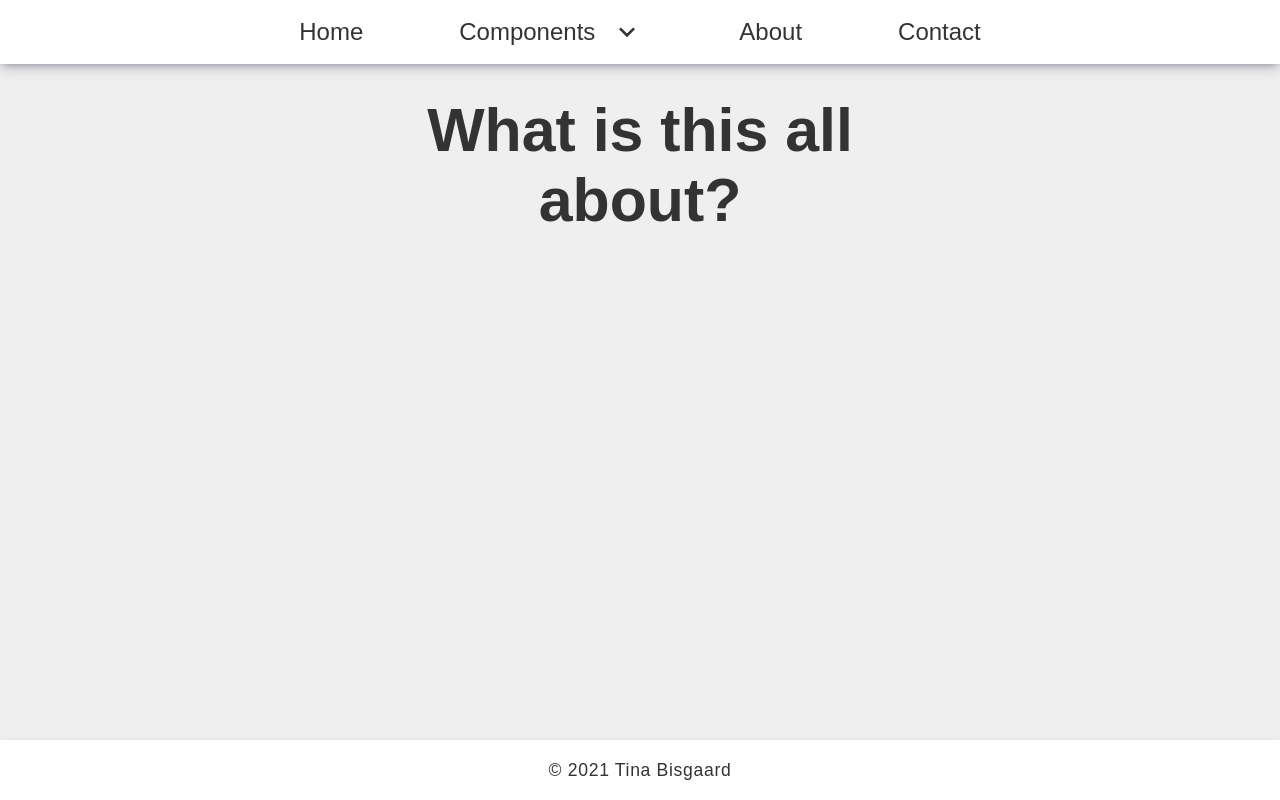
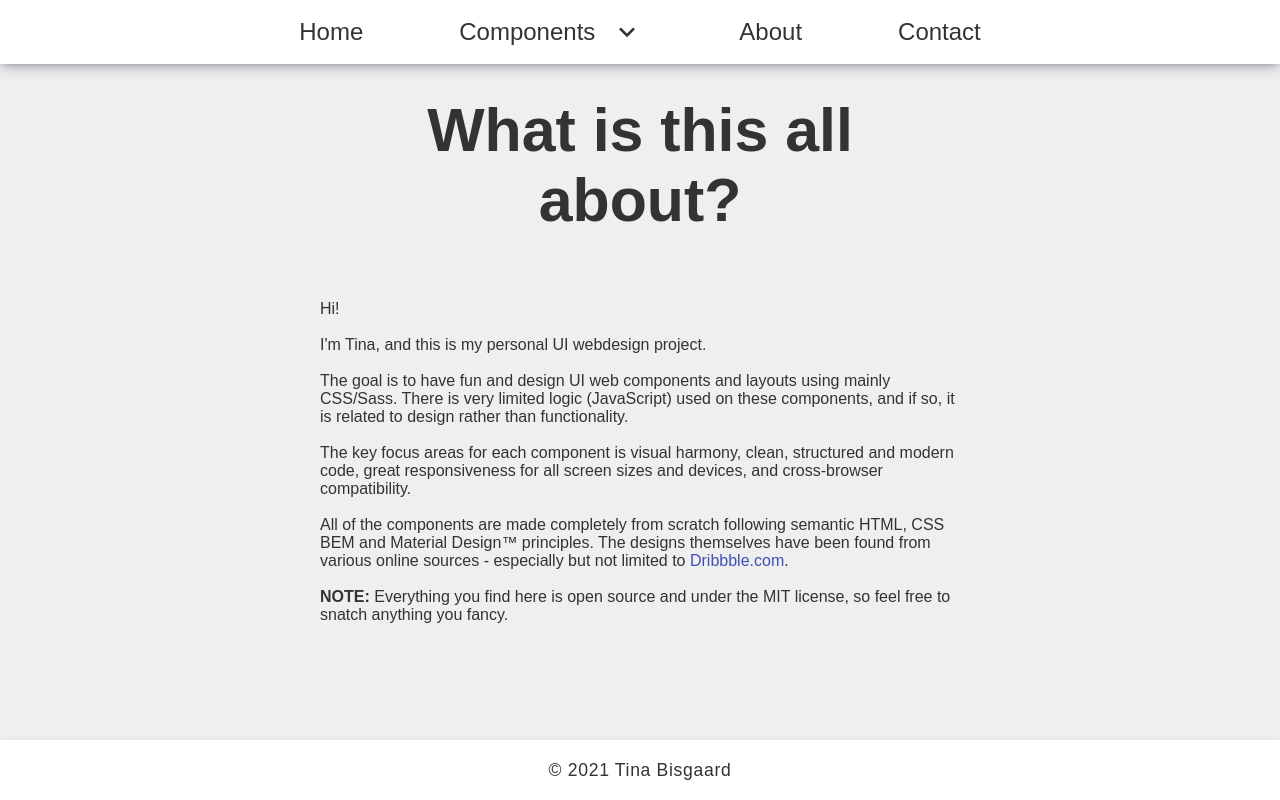
Before and after one commit to Tionbai/ui-component-gallery-next, a Next.js app: page /about in a window 1280 px wide. Built offline with nearby package versions, Linux system fonts and the light colour scheme; a web font is replaced by a local one.

Commit message:
Added some text in the about page.

```diff
--- a/components/Layout/components/Nav.js
+++ b/components/Layout/components/Nav.js
@@ -43,16 +43,16 @@ const Nav = () => {
               className={styles.nav__list__dropdown__content__item}
               onClick={() => setMenuActive(false)}
             >
-              <Link href="/components/landing-page-holidays">
-                Landing page holidays
+              <Link href="/components/landing-page-courses">
+                Landing page courses
               </Link>
             </li>
             <li
               className={styles.nav__list__dropdown__content__item}
               onClick={() => setMenuActive(false)}
             >
-              <Link href="/components/landing-page-courses">
-                Landing page courses
+              <Link href="/components/landing-page-holidays">
+                Landing page holidays
               </Link>
             </li>
             <li
--- a/pages/about.js
+++ b/pages/about.js
@@ -6,6 +6,37 @@ const about = () => {
       <section className="grid spacing">
         <Meta title="About - Tina's UI component gallery" />
         <h1 className="title">What is this all about?</h1>
+        <p>
+          Hi!
+          <br />
+          <br />
+          I'm Tina, and this is my personal UI webdesign project.
+          <br />
+          <br />
+          The goal is to have fun and design UI web components and layouts using
+          mainly CSS/Sass. There is very limited logic (JavaScript) used on
+          these components, and if so, it is related to design rather than
+          functionality.
+          <br />
+          <br />
+          The key focus areas for each component is visual harmony, clean,
+          structured and modern code, great responsiveness for all screen sizes
+          and devices, and cross-browser compatibility.
+          <br />
+          <br />
+          All of the components are made completely from scratch following
+          semantic HTML, CSS BEM and Material Design™ principles. The designs
+          themselves have been found from various online sources - especially
+          but not limited to{" "}
+          <a className="link" href="https://dribbble.com/">
+            Dribbble.com
+          </a>
+          .
+          <br />
+          <br />
+          <b>NOTE:</b> Everything you find here is open source and under the MIT
+          license, so feel free to snatch anything you fancy.
+        </p>
       </section>
     </div>
   );
```
